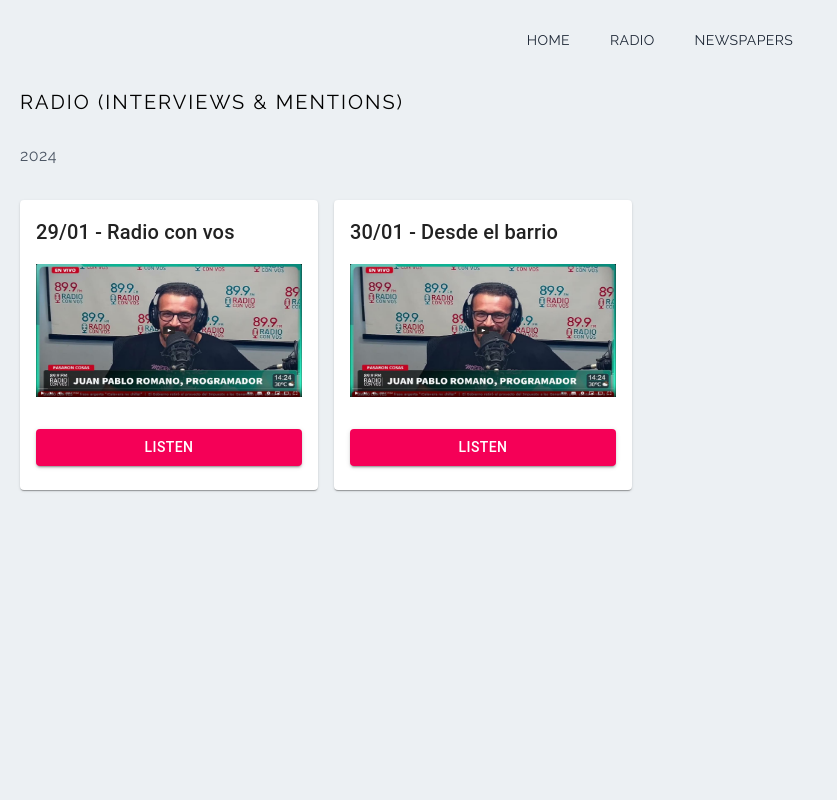
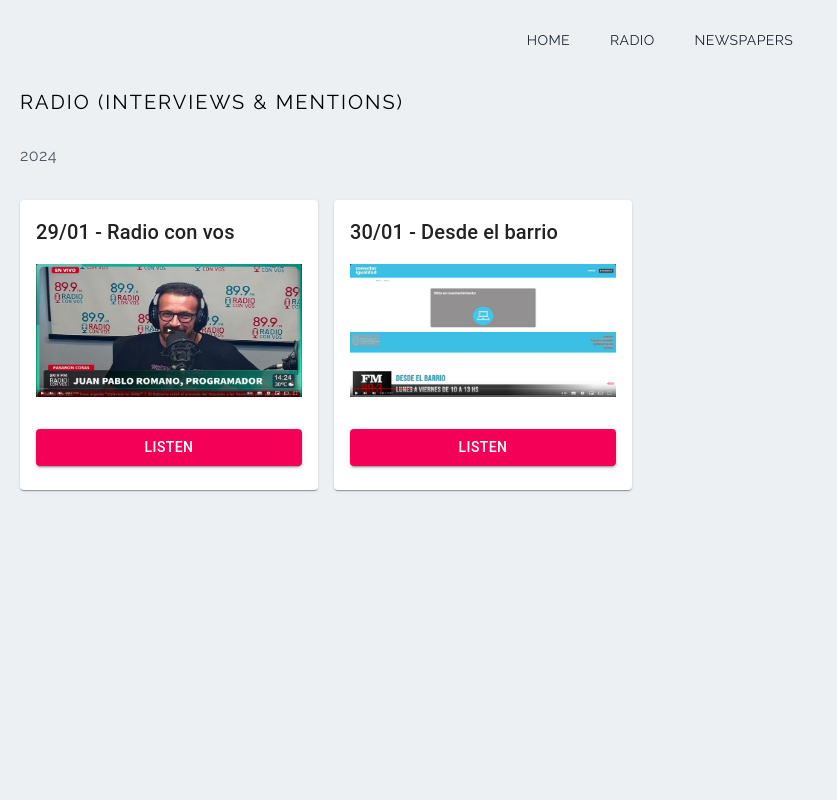
Before and after one commit to jpromanonet-website/website_news, a Next.js app: page / in a window 1280 px wide. Shown: the top 800 px of the page, without its empty margins (0-837 px from the left). Built offline with nearby package versions, Linux system fonts and the light colour scheme.

Commit message:
Press item add

```diff
--- a/components/Newspaper.jsx
+++ b/components/Newspaper.jsx
@@ -3,7 +3,7 @@
 import Image from "next/image";
 
 {/* Import projects images */}
-import ututo from '../public/assets/ututo.png'
+import ututo from '../public/assets/radio02.png'
 
 function Newspaper() {
   return (
--- a/components/Radio.jsx
+++ b/components/Radio.jsx
@@ -3,7 +3,8 @@
 import Image from "next/image";
 
 {/* Import projects images */}
-import ututo from '../public/assets/radio01.png'
+import radio01 from '../public/assets/radio01.png'
+import radio02 from '../public/assets/radio02.png'
 
 function Radio() {
   return (
@@ -23,7 +24,7 @@
                     29/01 - Radio con vos
                   </Typography>
                   <CardMedia style={{ width: '100%', height: '150px', display: 'flex', alignItems: 'center', justifyContent: 'center' }}>
-                    <Image src={ututo} alt="Radio 01" width={300} height={150} />
+                    <Image src={radio01} alt="Radio 01" width={300} height={150} />
                   </CardMedia>
                   <br/>
                   <Button variant="contained" color="secondary" href="https://www.youtube.com/watch?v=Ksxr5MxwBOE" target="_blank" style={{ display: 'flex', alignItems: 'center', justifyContent: 'center' }}>
@@ -39,7 +40,7 @@
                   30/01 - Desde el barrio
                 </Typography>
                 <CardMedia style={{ width: '100%', height: '150px', display: 'flex', alignItems: 'center', justifyContent: 'center' }}>
-                  <Image src={ututo} alt="Radio 01" width={300} height={150} />
+                  <Image src={radio02} alt="Radio 02" width={300} height={150} />
                 </CardMedia>
                 <br/>
                 <Button variant="contained" color="secondary" href="https://www.youtube.com/watch?v=UpZgyhsahSo" target="_blank" style={{ display: 'flex', alignItems: 'center', justifyContent: 'center' }}>
```
Also changed, not shown: public/assets/radio02.png (added), public/assets/ututo.png (deleted).
